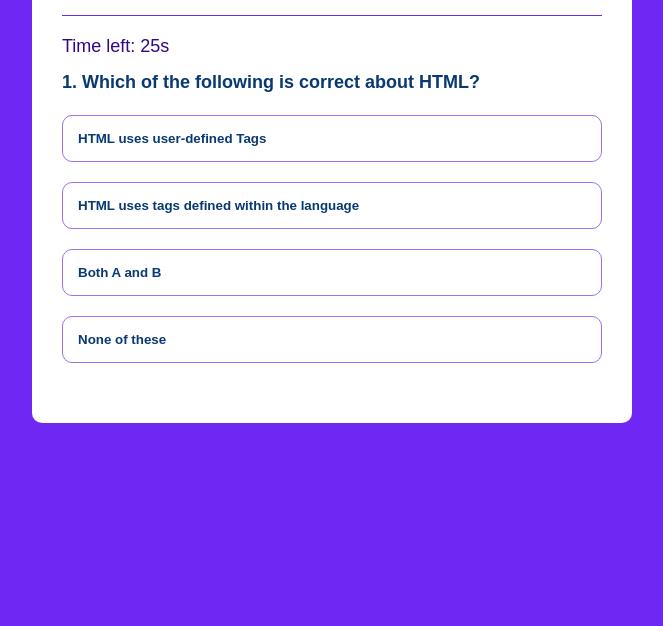
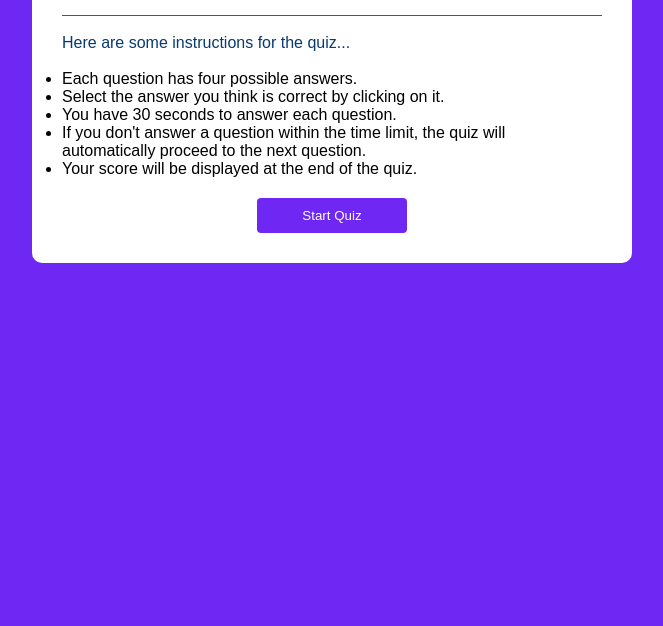
Before and after one commit to TahmidMuntaser/Quiz-App, a plain HTML site: page index.htm in a window 1280 px wide. Shown: the part 174-800 px from the top of the page, without its empty margins (308-971 px from the left). Drawn offline with Linux system fonts and the light colour scheme.

Commit message:
upd-2.00

```diff
--- a/index.htm
+++ b/index.htm
@@ -8,6 +8,21 @@
 </head>
 <body>
     <div class="app">
+
+        <div id="instructionPage">
+            <h1>Quiz Instructions</h1>
+            <p>Here are some instructions for the quiz...</p>
+            <ul>
+                <li>Each question has four possible answers.</li>
+                <li>Select the answer you think is correct by clicking on it.</li>
+                <li>You have 30 seconds to answer each question.</li>
+                <li>If you don't answer a question within the time limit, the quiz will automatically proceed to the next question.</li>
+                <li>Your score will be displayed at the end of the quiz.</li>
+            </ul>
+            <button id="startButton">Start Quiz</button>
+        </div>
+
+        <div id="quizPage" style="display: none;">
             <h1>Quiz</h1>
             <div class="quiz">
 
@@ -24,6 +39,7 @@
                 <button id="nxtbtn">Next</button>
             </div>
         </div>
+    </div>
 
     <script src="main.js"></script>
 </body>
--- a/main.js
+++ b/main.js
@@ -55,6 +55,8 @@ const questions = [
 
 
 ];
+
+// Fisher-Yates (also known as Knuth) shuffle algorithm
 
 function shuffle(array) {
     for (let i = array.length - 1; i > 0; i--) {
@@ -189,4 +191,15 @@ nextButton.addEventListener("click", ()=>{
 
 });
 
-startQuiz();
+document.getElementById('startButton').addEventListener('click', function() {
+
+    document.getElementById('instructionPage').style.display = 'none';
+
+
+    document.getElementById('quizPage').style.display = '';
+
+
+    startQuiz();
+});
+
+// startQuiz();
--- a/style.css
+++ b/style.css
@@ -104,3 +104,29 @@ body{
     font-weight: 500;
     margin-bottom: 15px;
 }
+
+#startButton{
+    background: rgb(111, 40, 244);
+    color:white;
+    width: 150px;
+    padding: 10px;
+    border: 0;
+    margin: 20px auto 0;
+    font-weight: 500;
+    border-radius: 4px;
+    display: block;
+    cursor: pointer;
+}
+
+#startButton:hover{
+    background: rgb(50, 7, 130);
+}
+
+#startButton:active{
+    background: rgb(111, 40, 244);
+}
+
+#instructionPage p{
+   color: rgb(8, 57, 114);
+   margin: 18px 0;
+}
```
Lines whose indentation alone changed are shown as unchanged.
